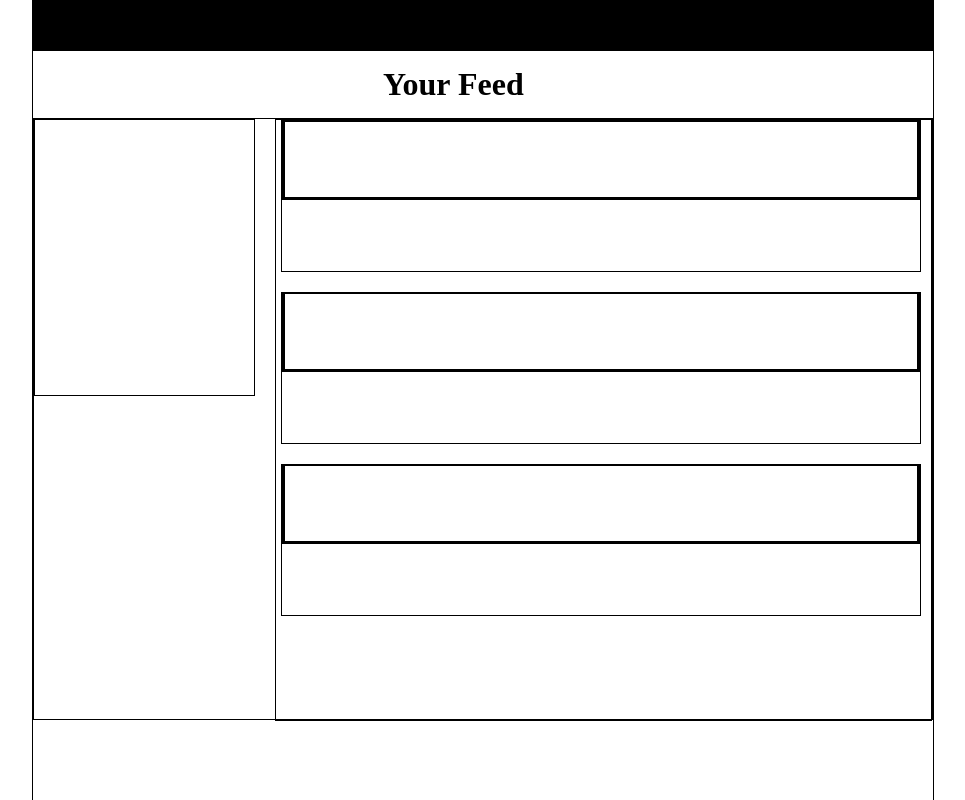
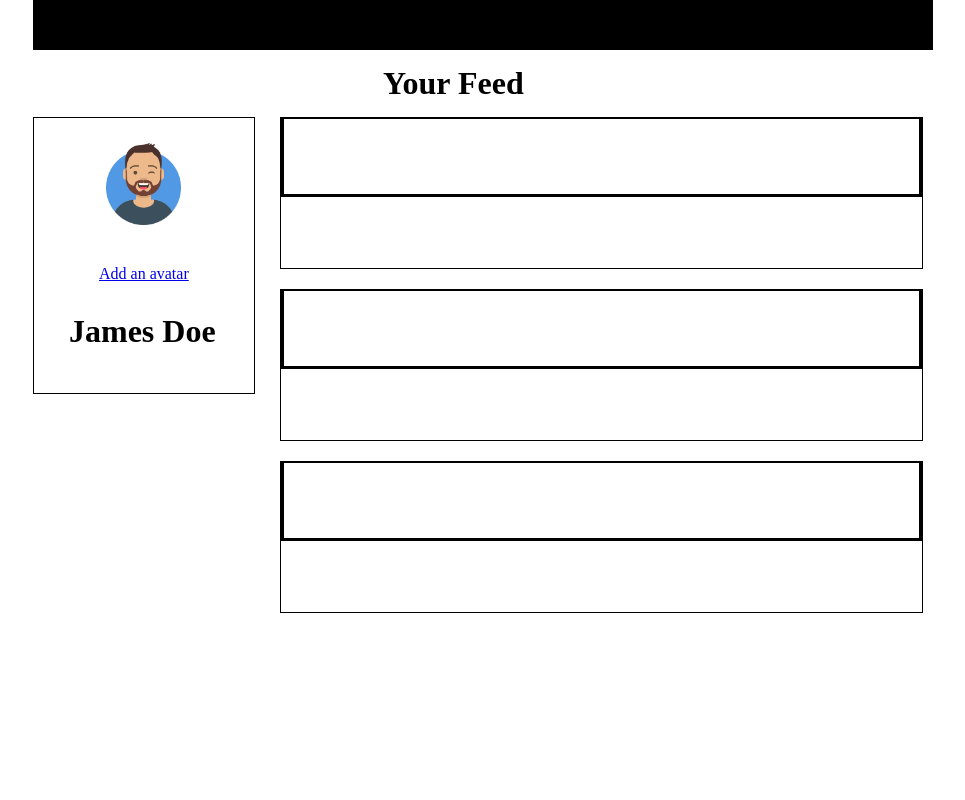
Before and after one commit to Azachary8232/Liking-Likes, a plain HTML site: page index2.html in a window 1280 px wide. Shown: the top 800 px of the page, without its empty margins (157-1122 px from the left). Drawn offline with Linux system fonts and the light colour scheme.

Commit message:
Left Column Complete

```diff
--- a/index2.html
+++ b/index2.html
@@ -8,14 +8,17 @@
     <link rel="stylesheet" href="style2.css">
 </head>
 <body>
-    <div class="legoBorder container auto"><!-- Container -->
+    <div class="container auto"><!-- Container -->
         <div class="header"> <!-- Header -->
         </div>
         <h1 class="feed">Your Feed</h1>
-        <div class="legoBorder body flex"> <!-- Body -->
+        <div class="body flex"> <!-- Body -->
             <div class="legoBorder leftColumn"> <!-- Left Column -->
+                <img src="Media\pngwing.com.png" alt="Profile Pic" class="auto profile margin">
+                <a href="#" class="avatar">Add an avatar</a>
+                <h1 class="james">James Doe</h1>
             </div>
-            <div class="legoBorder rightColumn"> <!-- Right Column -->
+            <div class="rightColumn"> <!-- Right Column -->
                 <div class="legoBorder box1"> <!-- Box 1 -->
                     <div class="legoBorder flex topBox">
                         <!-- Top Box -->
--- a/style2.css
+++ b/style2.css
@@ -61,3 +61,28 @@
     height: 75px;
     justify-content: space-between;
 }
+
+.profile{
+    width: 75px;
+    display: block;
+}
+
+.margin{
+    margin-bottom: 40px;
+    margin-top: 25px;
+    display: block;
+}
+
+.marginLeft{
+    margin-left: 25px;
+}
+
+.avatar{
+    margin-left: 65px;
+    margin-bottom: 30px;
+    display: inline-block;
+}
+
+.james{
+    margin: 0px 35px;
+}
```
Also changed, not shown: Media/pngwing.com.png (added).
